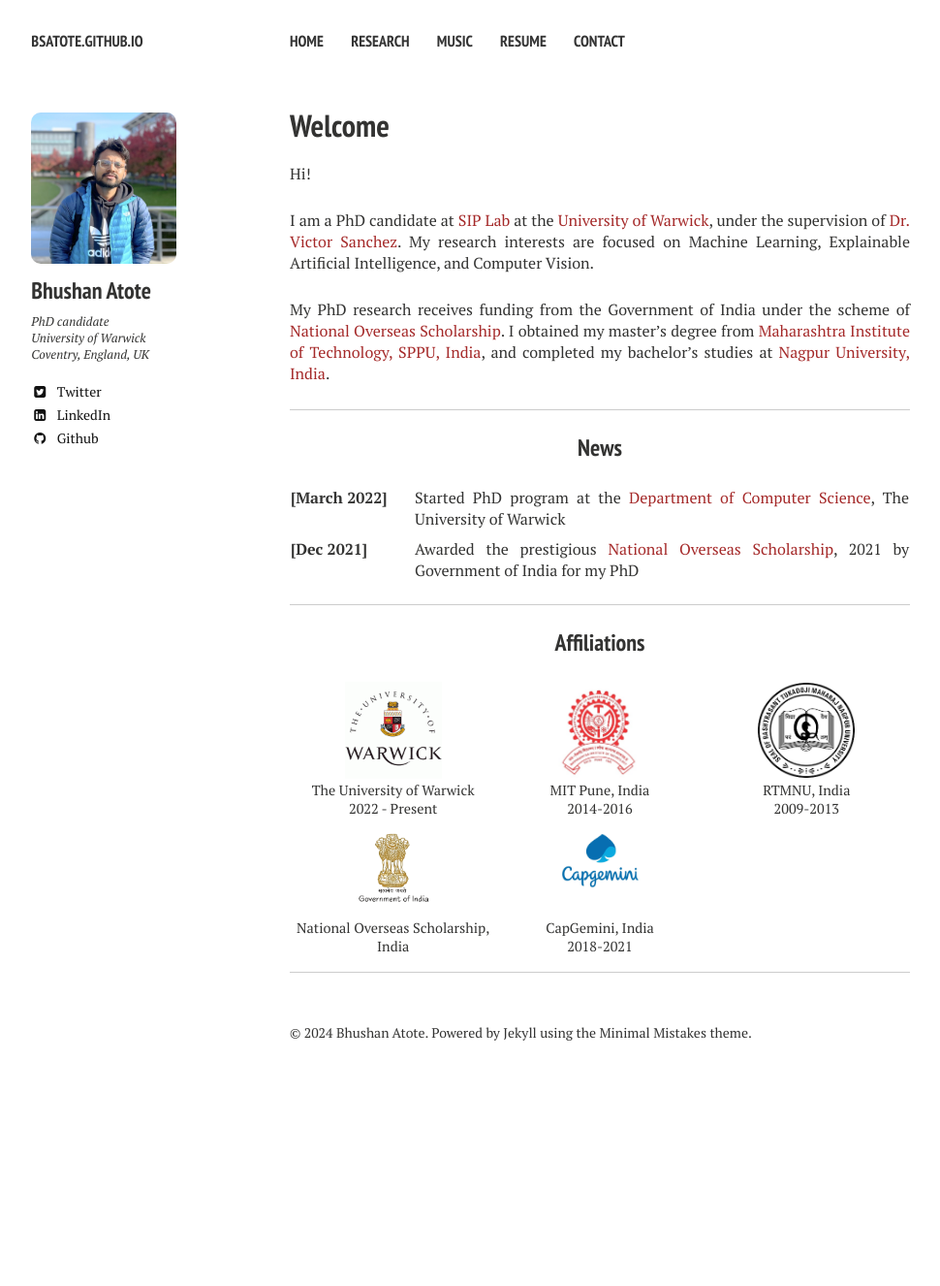
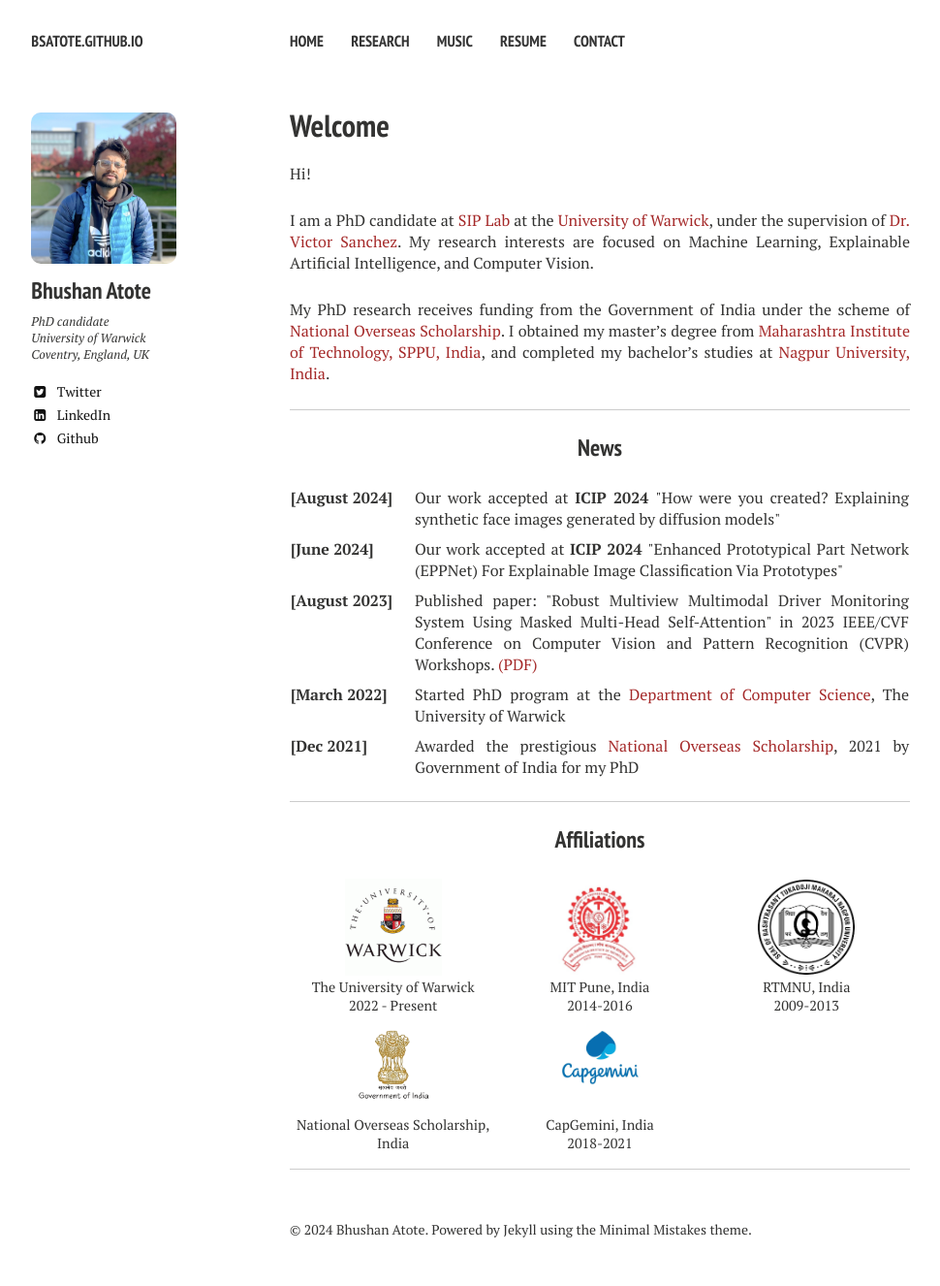
Before and after one commit to bsatote/bsatote.github.io, a Jekyll site: the page built from index.md, in a window 1280 px wide. Shown: the whole page at 97% size, without its empty margins (21-991 px from the left). Built offline with Jekyll 4.4.1, drawn with Linux system fonts in a browser that asks for light colours; nearby versions of some CDN libraries; before the commit the page ends 1123 px from its top, so only the background shows below that.

Commit message:
Update index.md

```diff
--- a/index.md
+++ b/index.md
@@ -19,6 +19,23 @@ My PhD research receives funding from the Government of India under the scheme o
 <table class='news-table'>
     <col width="20%">
     <col width="80%">
+    <tr>
+        <td valign="top"><strong>[August 2024]</strong></td>
+        <td>Our work accepted at <b> ICIP 2024 </b> "How were you created? Explaining synthetic face images generated by diffusion models"
+        </td>
+    </tr>
+    <tr>
+        <td valign="top"><strong>[June 2024]</strong></td>
+        <td>Our work accepted at <b> ICIP 2024 </b> "Enhanced Prototypical Part Network (EPPNet) For Explainable Image Classification Via Prototypes"
+        </td>
+    </tr>
+    <tr>
+        <td valign="top"><strong>[August 2023]</strong></td>
+        <td>Published paper: "Robust Multiview Multimodal Driver Monitoring System Using Masked Multi-Head Self-Attention" in 2023 IEEE/CVF Conference             on Computer Vision and Pattern Recognition (CVPR) Workshops.
+        <a href="https://ieeexplore.ieee.org/document/10208640">
+        (PDF)</a>
+        </td>
+    </tr>
     <tr>
         <td valign="top"><strong>[March 2022]</strong></td>
         <td>Started PhD program at the
```
